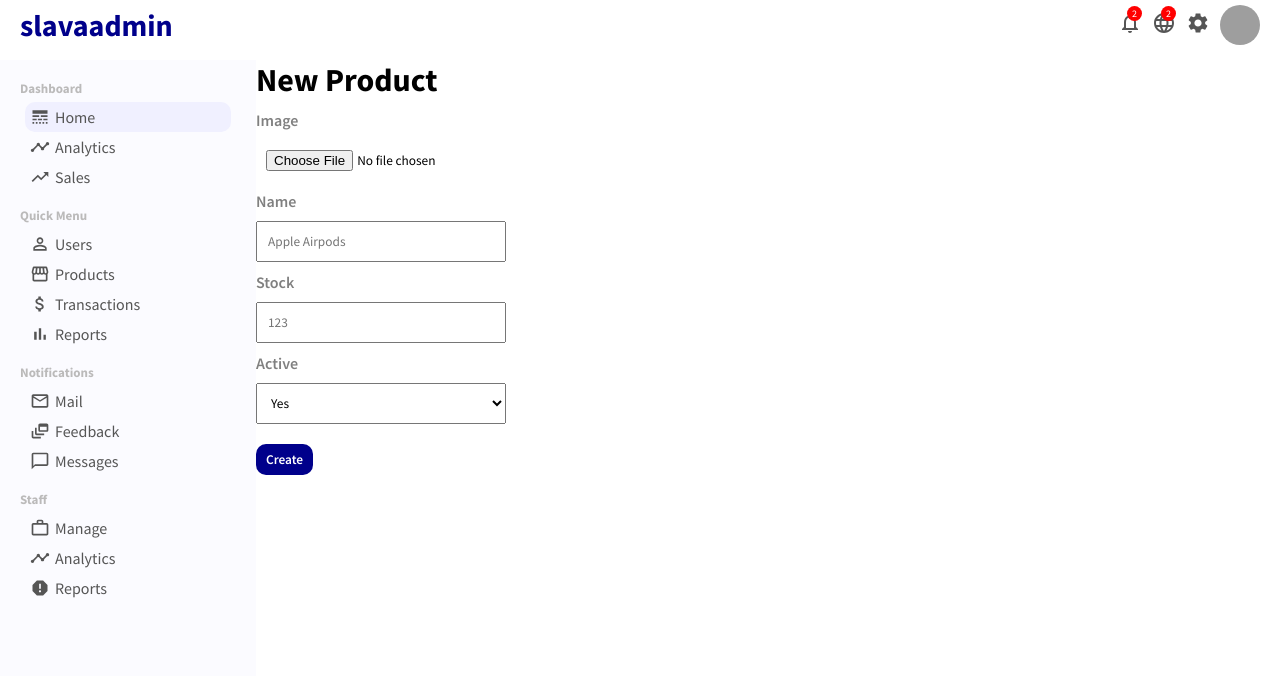
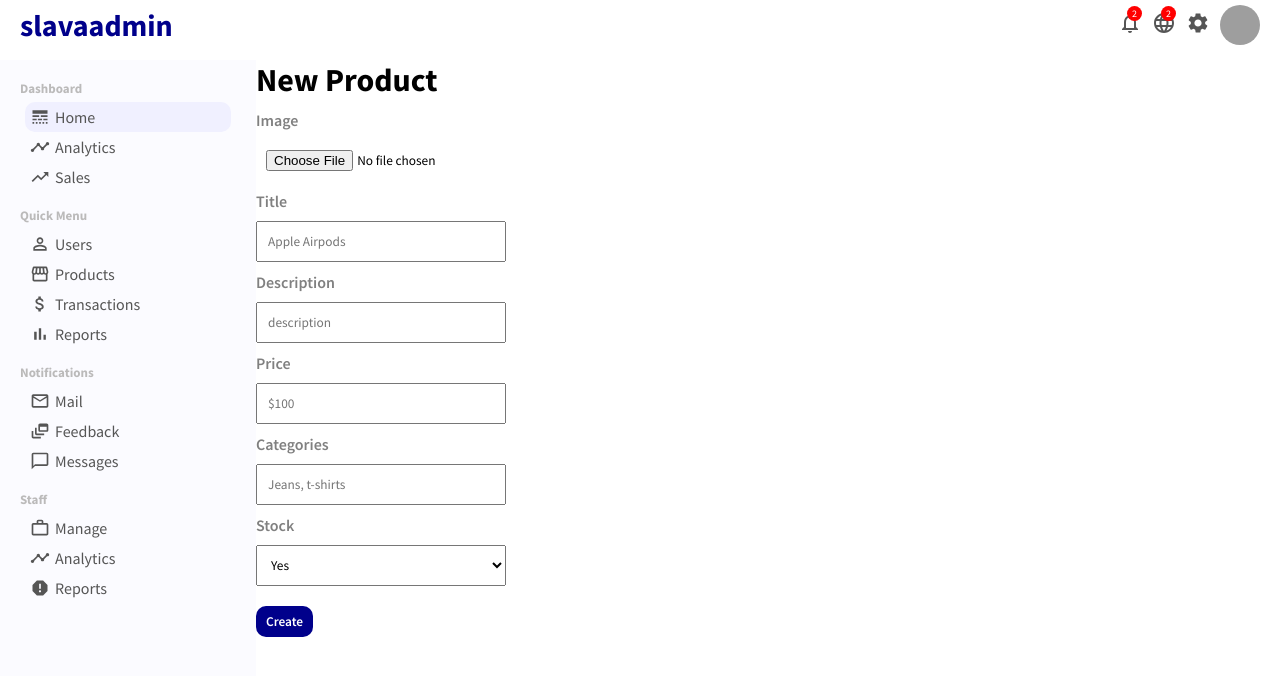
Before and after one commit to SlavaChekhunov/EcommerceFullStackApp, a React (Create React App) app in the folder admin/: page /newproduct in a window 1280 px wide. Shown: the top 676 px of the page. Built offline with nearby package versions, Linux system fonts and the light colour scheme; grey boxes are pictures that could not be loaded.

Commit message:
added firebase storage

```diff
--- a/admin/package.json
+++ b/admin/package.json
@@ -11,6 +11,7 @@
     "@testing-library/react": "^11.1.0",
     "@testing-library/user-event": "^12.1.10",
     "axios": "^1.2.1",
+    "firebase": "^9.15.0",
     "react": "^17.0.2",
     "react-dom": "^17.0.2",
     "react-redux": "^8.0.5",
--- /dev/null
+++ b/admin/src/firebase.js
@@ -0,0 +1,19 @@
+// Import the functions you need from the SDKs you need
+import { initializeApp } from "firebase/app";
+// TODO: Add SDKs for Firebase products that you want to use
+// https://firebase.google.com/docs/web/setup#available-libraries
+
+// Your web app's Firebase configuration
+const firebaseConfig = {
+  apiKey: "AIzaSyDjlg0M0oOAXeEcsOndpz5a5PAXqB6wGYQ",
+  authDomain: "ecommerce-storage-510e7.firebaseapp.com",
+  projectId: "ecommerce-storage-510e7",
+  storageBucket: "ecommerce-storage-510e7.appspot.com",
+  messagingSenderId: "739973567716",
+  appId: "1:739973567716:web:81769e37038df65077c8f1",
+};
+
+// Initialize Firebase
+const app = initializeApp(firebaseConfig);
+
+export default app;
--- a/admin/src/pages/newProduct/NewProduct.jsx
+++ b/admin/src/pages/newProduct/NewProduct.jsx
@@ -1,30 +1,85 @@
+import { useState } from "react";
 import "./newProduct.css";
+import {
+  getStorage,
+  ref,
+  uploadBytesResumable,
+  getDownloadURL,
+} from "firebase/storage";
+import app from "../../firebase";
 
 export default function NewProduct() {
+  const [inputs, setInputs] = useState({});
+  const [file, setFile] = useState(null);
+  const [category, setCategory] = useState([]);
+
+  const handleChange = (e) => {
+    setInputs(prev=>{
+      return {...prev, [e.target.name]:e.target.value}
+    })
+  }
+
+  const handleCategories = (e) => {
+    setCategory(e.target.value.split(','))
+  }
+
+  const handleAddProduct = (e) => {
+    e.preventDefault()
+    //upload file and call apiCalls
+    //gives the file a unique name based on the timestamp
+    const fileName = new Date().getTime() + file.name;
+    const storage = getStorage(app);
+    const StorageRef = ref(storage, fileName)
+
+  }
+
+
   return (
     <div className="newProduct">
       <h1 className="addProductTitle">New Product</h1>
       <form className="addProductForm">
         <div className="addProductItem">
           <label>Image</label>
-          <input type="file" id="file" />
+          <input type="file" id="file" onChange={e=>setFile(e.target.files[0])} />
         </div>
         <div className="addProductItem">
-          <label>Name</label>
-          <input type="text" placeholder="Apple Airpods" />
+          <label>Title</label>
+          <input
+            type="text"
+            name="title"
+            placeholder="Apple Airpods"
+            onChange={handleChange}
+          />
+        </div>
+        <div className="addProductItem">
+          <label>Description</label>
+          <input
+            type="text"
+            name="description"
+            placeholder="description"
+            onChange={handleChange}
+          />
+        </div>
+        <div className="addProductItem">
+          <label>Price</label>
+          <input type="number" placeholder="$100" name="price" onChange={handleChange} />
+        </div>
+        <div className="addProductItem">
+          <label>Categories</label>
+          <input
+            type="text"
+            placeholder="Jeans, t-shirts"
+            onChange={handleCategories}
+          />
         </div>
         <div className="addProductItem">
           <label>Stock</label>
-          <input type="text" placeholder="123" />
-        </div>
-        <div className="addProductItem">
-          <label>Active</label>
-          <select name="active" id="active">
-            <option value="yes">Yes</option>
-            <option value="no">No</option>
+          <select onChange={handleChange} name="inStock">
+            <option value="true">Yes</option>
+            <option value="false">No</option>
           </select>
         </div>
-        <button className="addProductButton">Create</button>
+        <button className="addProductButton" onClick={handleAddProduct}>Create</button>
       </form>
     </div>
   );
--- a/admin/src/redux/apiCalls.js
+++ b/admin/src/redux/apiCalls.js
@@ -1,6 +1,19 @@
 import { loginStart, loginFailure, loginSuccess } from "./userRedux";
 import { publicRequest, userRequest } from "../requestMethod";
-import { deleteProductFailure, deleteProductStart, deleteProductSuccess, getProductFailure, getProductStart, getProductSuccess } from "./productRedux";
+import {
+  addProductFailure,
+  addProductStart,
+  addProductSuccess,
+  deleteProductFailure,
+  deleteProductStart,
+  deleteProductSuccess,
+  getProductFailure,
+  getProductStart,
+  getProductSuccess,
+  updateProductFailure,
+  updateProductStart,
+  updateProductSuccess,
+} from "./productRedux";
 
 export const login = async (dispatch, user) => {
   dispatch(loginStart());
@@ -25,7 +38,6 @@ export const getProducts = async (dispatch) => {
   }
 };
 
-
 export const deleteProduct = async (id, dispatch) => {
   dispatch(deleteProductStart());
   try {
@@ -36,3 +48,25 @@ export const deleteProduct = async (id, dispatch) => {
     console.log(err);
   }
 };
+
+export const updateProduct = async (id, product, dispatch) => {
+  dispatch(updateProductStart());
+  try {
+    //update
+    dispatch(updateProductSuccess({ id, product }));
+  } catch (err) {
+    dispatch(updateProductFailure());
+    console.log(err);
+  }
+};
+
+export const addProduct = async (product, dispatch) => {
+  dispatch(addProductStart());
+  try {
+    const res = await userRequest.post("/products", { product });
+    dispatch(addProductSuccess(res.data));
+  } catch (err) {
+    dispatch(addProductFailure());
+    console.log(err);
+  }
+};
--- a/admin/src/redux/productRedux.js
+++ b/admin/src/redux/productRedux.js
@@ -45,9 +45,22 @@ const productSlice = createSlice({
     updateProductSuccess: (state, action) => {
       state.isFetching = false;
       state.products[
-      state.products.findIndex((item) => item._id === action.payload.id)] = action.payload.user;
+      state.products.findIndex((item) => item._id === action.payload.id)] = action.payload.product;
     },
     updateProductFailure: (state) => {
+      state.isFetching = false;
+      state.products = true;
+    },
+    //ADD PRODUCT
+    addProductStart: (state) => {
+      state.isFetching = true;
+      state.error = false;
+    },
+    addProductSuccess: (state, action) => {
+      state.isFetching = false;
+      state.products.push(action.payload)
+    },
+    addProductFailure: (state) => {
       state.isFetching = false;
       state.products = true;
     },
@@ -64,5 +77,8 @@ export const {
   updateProductStart,
   updateProductSuccess,
   updateProductFailure,
+  addProductFailure,
+  addProductStart,
+  addProductSuccess
 } = productSlice.actions;
 export default productSlice.reducer;
```
Also changed, not shown: 2 other files (tests, documents, lock files or other folders).
